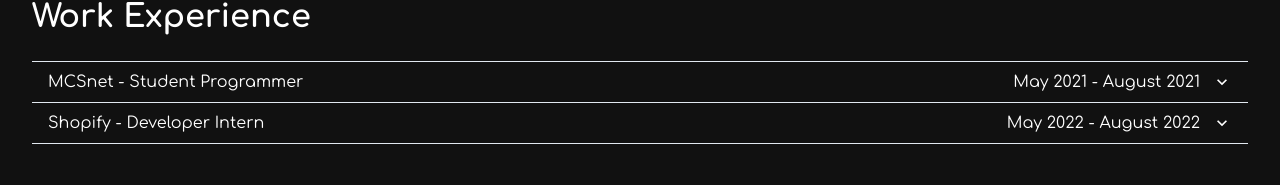
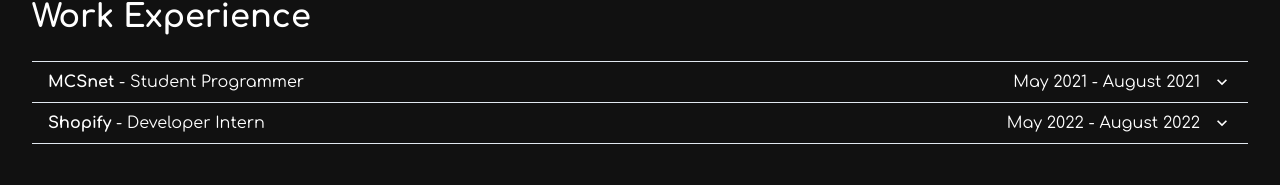
Before and after one commit to mattbardal/portfolio, a React (Create React App) app: page /#/projects in a window 1280 px wide. Shown: the part 463-648 px from the top of the page. Built offline with nearby package versions, Linux system fonts and the light colour scheme.

Commit message:
added tt.fm github link and fixed work experience accordion

```diff
--- a/src/components/About.js
+++ b/src/components/About.js
@@ -127,7 +127,7 @@
     <h2>
       <AccordionButton>
         <Box flex="1" textAlign="left">
-          {company} - {title}
+          <span style={{ fontWeight: '700' }}>{company}</span> - {title}
         </Box>
         <Box mr="3">{time}</Box>
         <AccordionIcon />
--- a/src/components/Projects.js
+++ b/src/components/Projects.js
@@ -88,7 +88,13 @@
             tags={['React', 'TypeScript', 'Chakra UI', 'Chrome Extension', 'Git']}
             body="tt.fm+ is a chrome web extension that provides quality of life improvements such as night mode, auto liking songs, and the use of third party emoticons within turntable.fm/. In the future, I would like to allow users to add their own custom emotes through a custom API, import playlists from Spotify, and port the extension to Firefox."
             imgs={[]}
-            links={[]}
+            links={[
+              {
+                url: 'https://github.com/keithradford/ttfm-plus',
+                value: 'GitHub',
+                icon: <FaGithub />
+              }
+            ]}
           />
           <Project
             icon={bltnbrd_logo}
```
